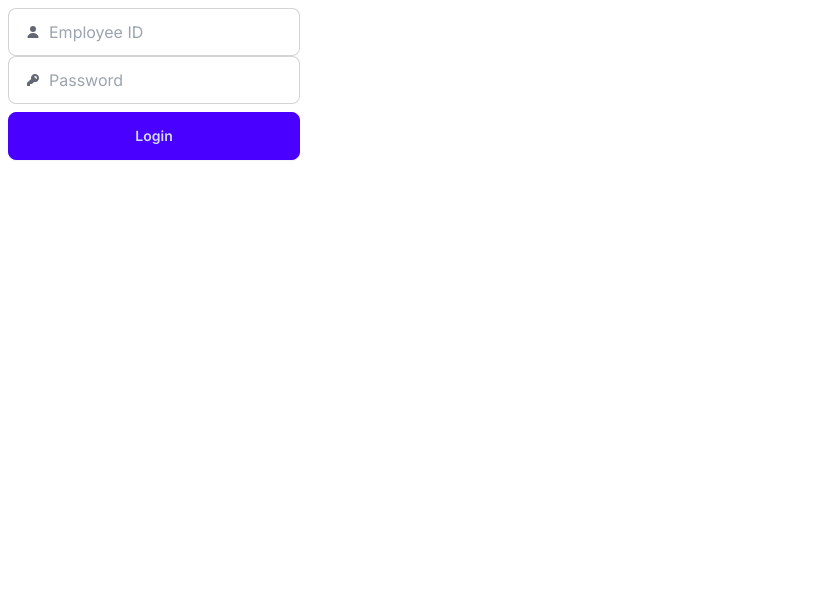
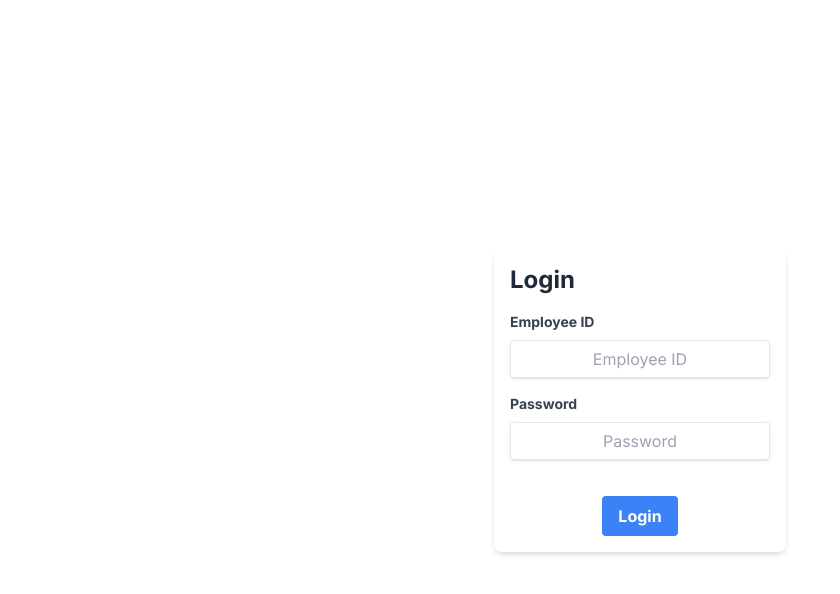
Before and after one commit to 2022170339/frontend, a Next.js app: page /login in a window 1280 px wide. Shown: the top 594 px of the page, without its empty margins (0-840 px from the left). Built offline with nearby package versions, Linux system fonts and the light colour scheme.

Commit message:
update login layout

```diff
--- a/components/forms/login-form.tsx
+++ b/components/forms/login-form.tsx
@@ -1,7 +1,9 @@
 import { signIn } from "@/auth"
 
 export default function LoginForm() {
-    return <form className="p-2 rounded-lg w-fit h-fit" action={async (formData) => {
+    return (
+        <div className="flex items-center justify-center h-screen w-screen ">
+            <form className="p-4 rounded-lg bg-white shadow-md" action={async (formData) => {
                 "use server"
                 await signIn("credentials", {
                     id: formData.get("id"),
@@ -9,14 +11,25 @@ export default function LoginForm() {
                     redirectTo: "/",
                 });
             }}>
-        <label className="input input-bordered flex items-center gap-2">
-            <svg xmlns="http://www.w3.org/2000/svg" viewBox="0 0 16 16" fill="currentColor" className="w-4 h-4 opacity-70"><path d="M8 8a3 3 0 1 0 0-6 3 3 0 0 0 0 6ZM12.735 14c.618 0 1.093-.561.872-1.139a6.002 6.002 0 0 0-11.215 0c-.22.578.254 1.139.872 1.139h9.47Z" /></svg>
-            <input name="id" type="text" className="grow" placeholder="Employee ID" required />
+                <h2 className="text-2xl font-bold mb-4">Login</h2>
+                <div className="mb-4">
+                    <label className="block text-gray-700 text-sm font-bold mb-2" htmlFor="id">
+                        Employee ID
                     </label>
-        <label className="input input-bordered flex items-center gap-2">
-            <svg xmlns="http://www.w3.org/2000/svg" viewBox="0 0 16 16" fill="currentColor" className="w-4 h-4 opacity-70"><path fillRule="evenodd" d="M14 6a4 4 0 0 1-4.899 3.899l-1.955 1.955a.5.5 0 0 1-.353.146H5v1.5a.5.5 0 0 1-.5.5h-2a.5.5 0 0 1-.5-.5v-2.293a.5.5 0 0 1 .146-.353l3.955-3.955A4 4 0 1 1 14 6Zm-4-2a.75.75 0 0 0 0 1.5.5.5 0 0 1 .5.5.75.75 0 0 0 1.5 0 2 2 0 0 0-2-2Z" clipRule="evenodd" /></svg>
-            <input name="password" type="password" placeholder="Password" className="grow" required />
+                    <input name="id" type="text" className="shadow appearance-none border rounded w-full py-2 px-3 text-white leading-tight focus:outline-none focus:shadow-outline text-center" placeholder="Employee ID" required />
+                </div>
+                <div className="mb-6">
+                    <label className="block text-gray-700 text-sm font-bold mb-2" htmlFor="password">
+                        Password
                     </label>
-        <button className="btn btn-primary w-full mt-2">Login</button>
+                    <input name="password" type="password" className="shadow appearance-none border rounded w-full py-2 px-3 text-white mb-3 leading-tight focus:outline-none focus:shadow-outline text-center" placeholder="Password" required />
+                </div>
+                <div className="flex items-center justify-center">
+                    <button className="bg-blue-500 hover:bg-blue-700 text-white font-bold py-2 px-4 rounded focus:outline-none focus:shadow-outline" type="submit">
+                        Login
+                    </button>
+                </div>
             </form>
+        </div>
+    );
 }
--- a/package.json
+++ b/package.json
@@ -16,14 +16,14 @@
   },
   "devDependencies": {
     "@faker-js/faker": "^8.4.1",
-    "@types/node": "^20",
-    "@types/react": "^18",
+    "@types/node": "20.14.2",
+    "@types/react": "18.3.3",
     "@types/react-dom": "^18",
     "daisyui": "^4.11.1",
     "eslint": "^8",
     "eslint-config-next": "14.2.3",
     "postcss": "^8",
     "tailwindcss": "^3.4.1",
-    "typescript": "^5"
+    "typescript": "5.4.5"
   }
 }
```
Also changed, not shown: 1 other file (tests, documents, lock files or other folders). Lines whose indentation alone changed are shown as unchanged.
